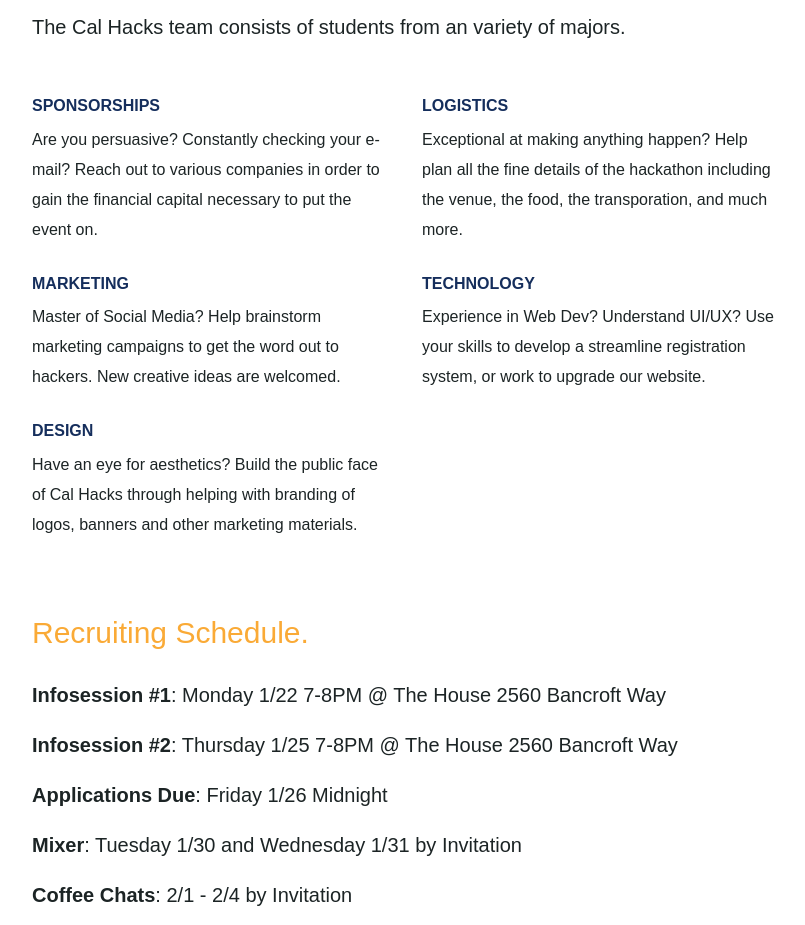
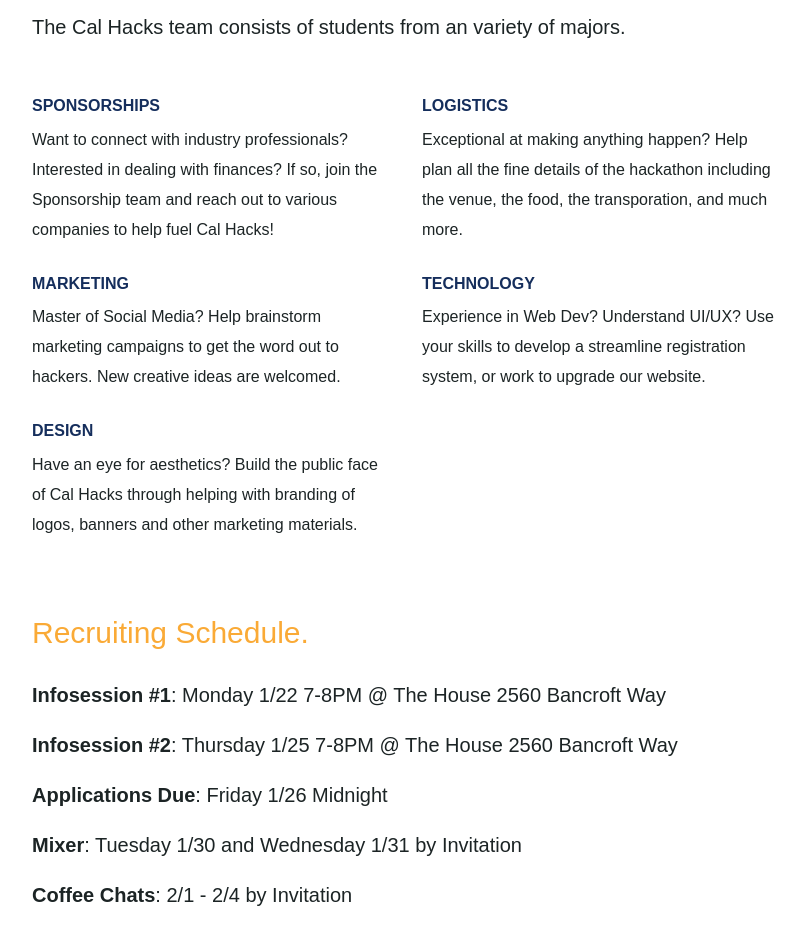
Before and after one commit to calhacks/recruiting-sp18, a plain HTML site: page index.html in a window 1280 px wide. Shown: the part 3331-4256 px from the top of the page, without its empty margins (233-1038 px from the left). Drawn offline with nearby package versions, Linux system fonts and the light colour scheme.

Commit message:
sponsorship blurb edit

```diff
--- a/index.html
+++ b/index.html
@@ -61,7 +61,7 @@
               <div class="row">
                 <div class="col-lg-6">
                   <h4>SPONSORSHIPS</h4>
-                  <p>Are you persuasive? Constantly checking your e-mail? Reach out to various companies in order to gain the financial capital necessary to put the event on.</p>
+                  <p>Want to connect with industry professionals? Interested in dealing with finances? If so, join the Sponsorship team and reach out to various companies to help fuel Cal Hacks!</p>
                   <h4>MARKETING</h4>
                   <p>Master of Social Media? Help brainstorm marketing campaigns to get the word out to hackers. New creative ideas are welcomed.</p>
                   <h4>DESIGN</h4>
```
